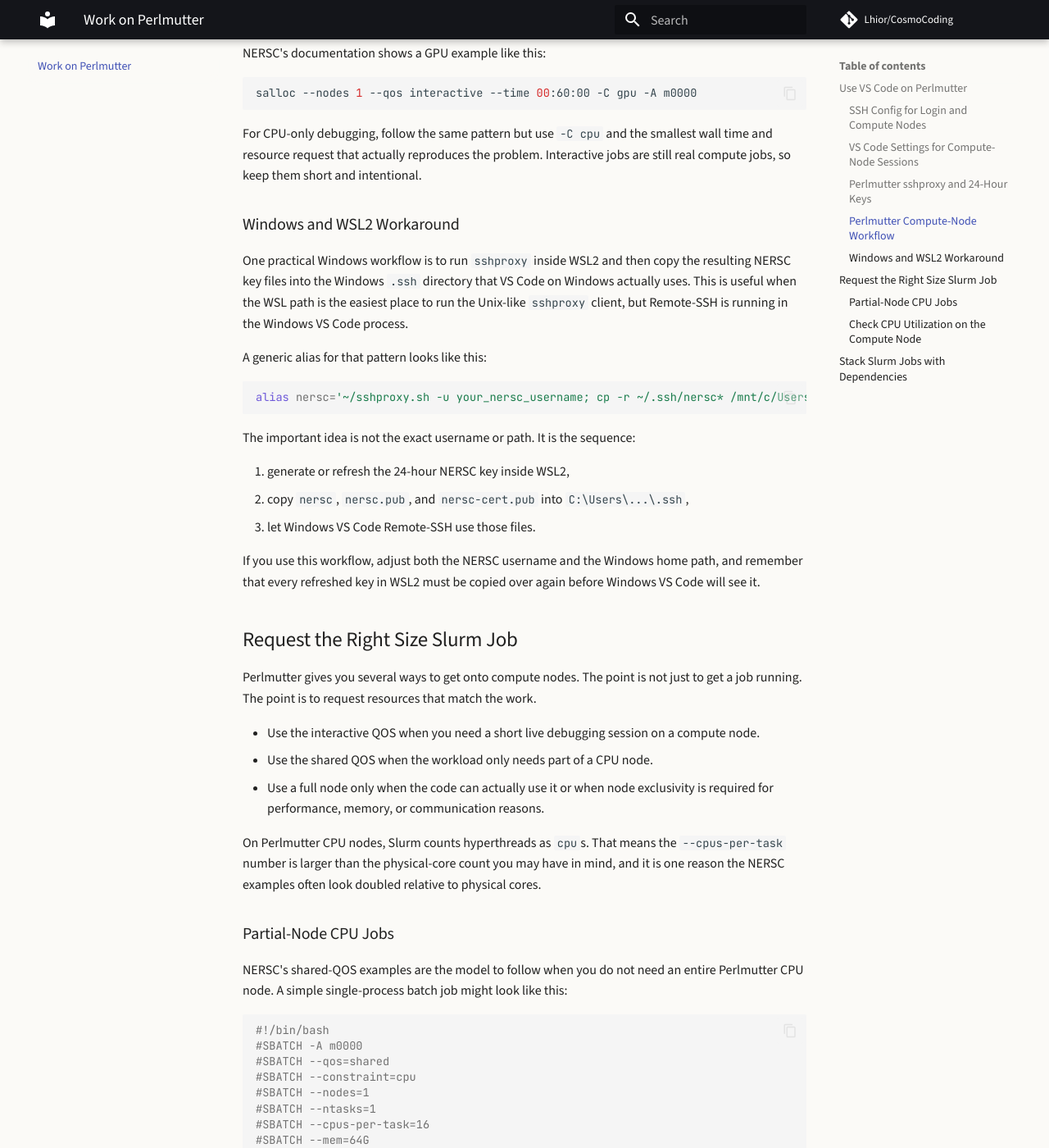
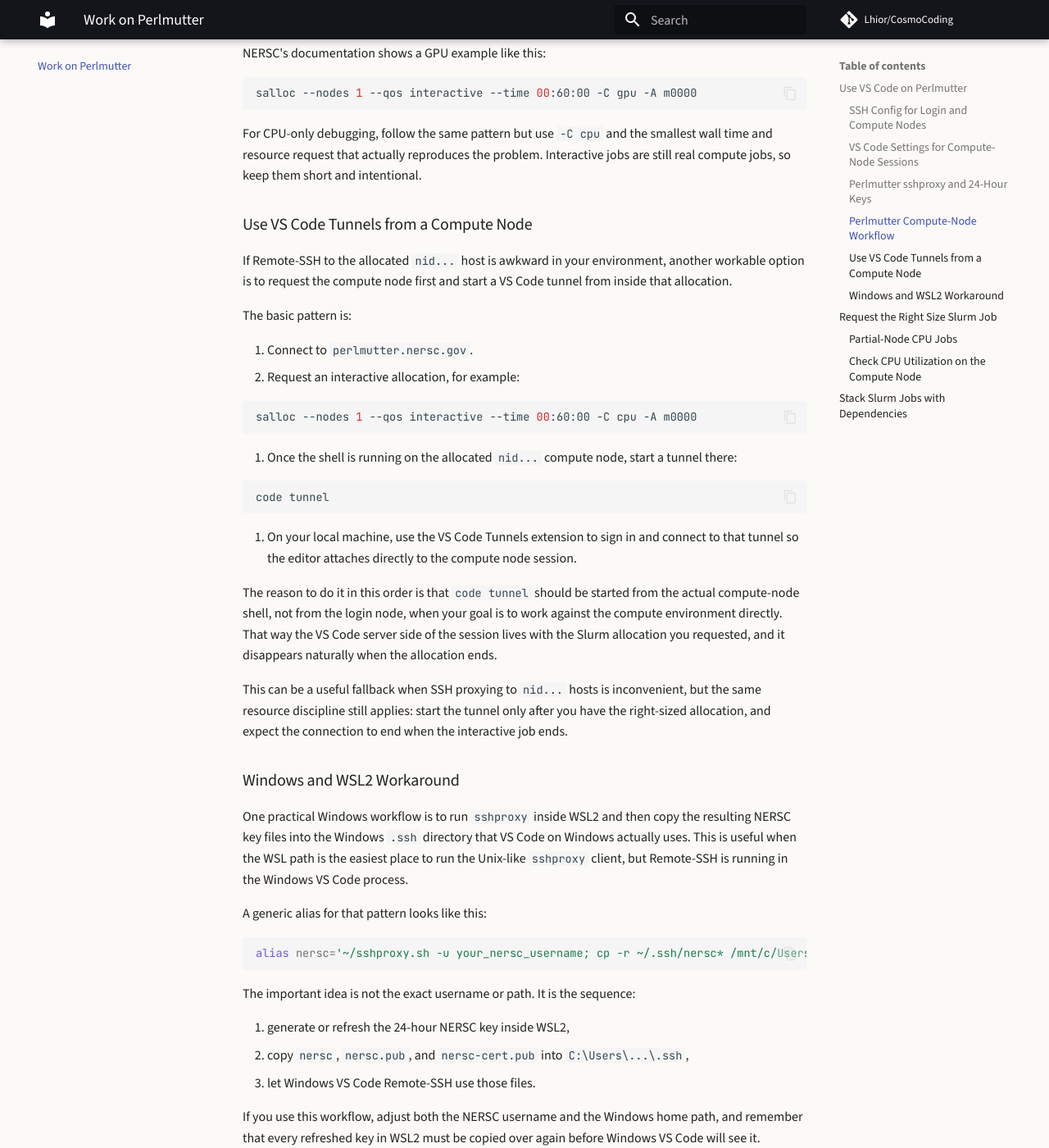
Before and after one commit to Lhior/CosmoCoding, an MkDocs documentation site: the page built from docs/hpc.md, in a window 1280 px wide and 1400 px high, scrolled down 3663 px. Shown: the whole window at 82% size. Built offline with MkDocs 1.6.1 and Material for MkDocs 9.7.7, drawn with Linux system fonts in a browser that asks for light colours; comment, search, counter and statistics services are not loaded.

Commit message:
Add tunels subsection

````diff
--- a/docs/hpc.md
+++ b/docs/hpc.md
@@ -143,6 +143,31 @@ salloc --nodes 1 --qos interactive --time 00:60:00 -C gpu -A m0000
 
 For CPU-only debugging, follow the same pattern but use `-C cpu` and the smallest wall time and resource request that actually reproduces the problem. Interactive jobs are still real compute jobs, so keep them short and intentional.
 
+### Use VS Code Tunnels from a Compute Node
+
+If Remote-SSH to the allocated `nid...` host is awkward in your environment, another workable option is to request the compute node first and start a VS Code tunnel from inside that allocation.
+
+The basic pattern is:
+
+1. Connect to `perlmutter.nersc.gov`.
+2. Request an interactive allocation, for example:
+
+```bash
+salloc --nodes 1 --qos interactive --time 00:60:00 -C cpu -A m0000
+```
+
+3. Once the shell is running on the allocated `nid...` compute node, start a tunnel there:
+
+```bash
+code tunnel
+```
+
+4. On your local machine, use the VS Code Tunnels extension to sign in and connect to that tunnel so the editor attaches directly to the compute node session.
+
+The reason to do it in this order is that `code tunnel` should be started from the actual compute-node shell, not from the login node, when your goal is to work against the compute environment directly. That way the VS Code server side of the session lives with the Slurm allocation you requested, and it disappears naturally when the allocation ends.
+
+This can be a useful fallback when SSH proxying to `nid...` hosts is inconvenient, but the same resource discipline still applies: start the tunnel only after you have the right-sized allocation, and expect the connection to end when the interactive job ends.
+
 ### Windows and WSL2 Workaround
 
 One practical Windows workflow is to run `sshproxy` inside WSL2 and then copy the resulting NERSC key files into the Windows `.ssh` directory that VS Code on Windows actually uses. This is useful when the WSL path is the easiest place to run the Unix-like `sshproxy` client, but Remote-SSH is running in the Windows VS Code process.
````
